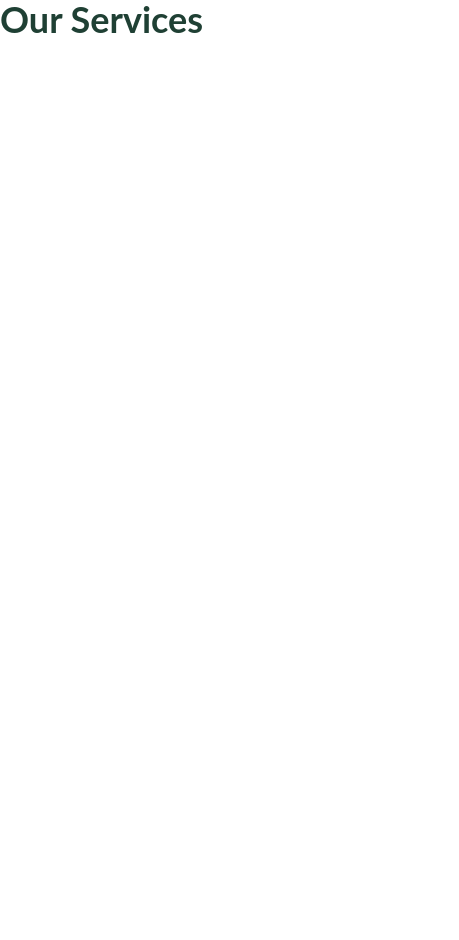
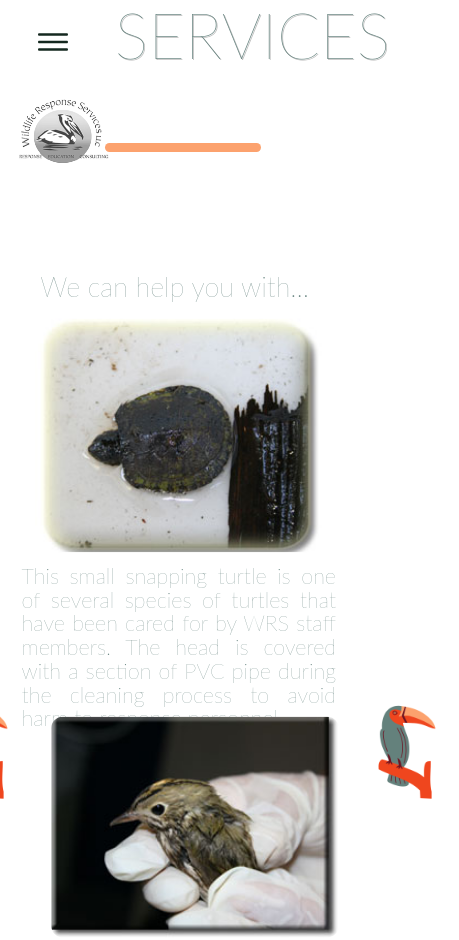
Before and after one commit to wilcodes/wildlife-response-services, a Gatsby site in the folder wildlife-response/: page /services in a window 390 px wide. Shown: the top 940 px of the page, 459 px wide, since content can reach past the window. Before the commit the page ends 844 px from the top, so only its background shows below. Built offline with nearby package versions, Linux system fonts and the light colour scheme; Gatsby itself is replaced by a stand-in of ours.

Commit message:
Working on the services page, layout for deskptop completed. needs work on media queries and the right information

```diff
--- a/wildlife-response/src/components/Home/NavBar/NavBar.js
+++ b/wildlife-response/src/components/Home/NavBar/NavBar.js
@@ -12,8 +12,10 @@ const NavBar = () =>{
 
     useEffect(()=>{
         window.addEventListener("resize", handleResize);
+        console.log("i am mounted")
         return ()=>{
             window.addEventListener("resize", handleResize);
+            console.log("i am unmounted")
         }
     },[handleResize]);
 let conditionalNav= null;
--- a/wildlife-response/src/components/layout.css
+++ b/wildlife-response/src/components/layout.css
@@ -18,7 +18,7 @@ body{
 }
 
 h1,
-h4{
+h4,h3{
   font-family: Lato;
   color: #1f4034;
   line-height: 1.1;
--- /dev/null
+++ b/wildlife-response/src/components/services/Services.js
@@ -0,0 +1,39 @@
+import React from "react";
+import Subtitle from "./Subtitle/Subtitle";
+import classes from "./Services.module.css";
+import image1 from "../../images/wildlife-about-1.jpg";
+import image2 from "../../images/wildlife-about-2.jpg";
+import image3 from "../../images/wildlife-about-3.jpg";
+import image4 from "../../images/bird.png"
+const Services =()=> {
+    return(
+        <section className={classes.section}>
+            <Subtitle/>
+            <h3 className={classes.textInt}> We can help you with... </h3>
+            <div className="container">
+                <div className="row" >
+                    <div className="col-sm" style={{textAlign:"justify"}}>
+                        <img src="image-1 " src={image1} className={classes.images} style={{marginLeft:"3em"}}/>
+                       <h3 className={classes.information}> This small snapping turtle is one of several species of turtles that have been cared for by WRS staff members.
+                           The head is covered with a section of PVC pipe during the cleaning process to avoid harm to response personnel.</h3>
+                    </div>
+                    <div className="col-sm" style={{textAlign:"center"}}>
+                        <img src="image-2 " src={image2} className={classes.images}/>
+                        <h3 className={classes.information}> Not a common species to be admitted to the rehabilitation center during an incident,
+                            this tiny ovenbird was found resting on a section of containment boom during a recent incident.
+                            Unfortunately its journey brought it down to regain some of its strength at a contaminated site during the winter migration.</h3>
+                    </div>
+                    <div className="col-sm" style={{textAlign:"center"}}>
+                        <img src="image-3 " src={image3} className={classes.images}/>
+                       <h3 className={classes.information}> This beautiful loon was found hauled out on a shoreline near a spill site with significant contaminate covering its entire body.
+                           The bird had apparently re-surfaced after a dive and encountered a pool of contained oil. Not able to fly, it was easy to capture once out of the water.
+                           </h3>
+                    </div>
+                </div>
+            </div>
+            <img src={image4} alt="icon" className={classes.footerImage}/>
+            <img src={image4} alt="icon" className={classes.footerImage2}/>
+        </section>
+    )
+};
+export default Services;
--- /dev/null
+++ b/wildlife-response/src/components/services/Services.module.css
@@ -0,0 +1,51 @@
+.section{
+    width: 100%;
+    height: 100vh;
+}
+.information {
+    margin-right:1.5em;
+    padding: 0.5em;
+    font-size: 1.2em;
+    font-family: Lato;
+    font-weight: lighter;
+    color:#64817d;
+    text-align: justify;
+    text-justify: inter-word;
+    padding: 1em;
+    padding-bottom: 0;
+    margin-bottom: 0;
+
+}
+.textInt{
+    margin-right:1.5em;
+    padding: 0.5em;
+    font-size: 1.5em;
+    font-family: Lato;
+    font-weight: lighter;
+    color:#64817d;
+    text-align: center;
+    padding: 1.2em;
+}
+.images:hover{
+    opacity: 1;
+    transform: scale(1.08);
+}
+.images {
+    width: 250px;
+    height: auto;
+    border-radius: 10px;
+    transform: scale(1.15);
+    transition: transform 0.7s, opacity0.5s;
+}
+.footerImage{
+    width: 100px;
+    position: absolute;
+    left: 92%;
+    bottom: 5%;
+}
+.footerImage2{
+    width: 100px;
+    position: absolute;
+    right: 92%;
+    bottom: 5%;
+}
--- /dev/null
+++ b/wildlife-response/src/components/services/Subtitle/Subtitle.js
@@ -0,0 +1,25 @@
+import React from "react";
+import logo from "../../../images/logo-dark-wildlife.png";
+import Sidebar from "../../sidebar/sidebar";
+import classes from "./Subtitle.module.css";
+import {Link} from "gatsby";
+
+const Subtitle =()=>{
+    const NavLink=(Link);
+    return(
+        <>
+            <ul className={classes.subtitle}>
+                <li> <Sidebar classname={classes.unique}/> </li>
+                <div>
+                    <li>  <h2>SERVICES</h2> </li>
+                    <span></span>
+                </div>
+
+                <li> <NavLink to="/"><img src={logo} alt="Wildlife response logo" className={classes.image}/></NavLink></li>
+            </ul>
+
+            </>
+    )
+};
+
+export default Subtitle;
--- /dev/null
+++ b/wildlife-response/src/components/services/Subtitle/Subtitle.module.css
@@ -0,0 +1,56 @@
+.subtitle{
+    padding: 0;
+    display: flex;
+    justify-content: space-between;
+    align-items: center;
+    flex-flow: row wrap;
+    text-decoration: none;
+    list-style-type: none;
+
+}
+h2{
+
+    font-size: 3.5em;
+    font-family: "Lato";
+    color: #64817d;
+    text-shadow: 1px 1px #b8b8b8;
+    margin-left: 0.5em;
+    font-weight: lighter;
+    text-transform: uppercase;
+
+}
+li{
+    flex: 0 0 auto;
+}
+span{
+    display:inline-block;
+    position: absolute;
+    align-items: center;
+    height: 9px;
+    width: 40%;
+    background: #fca26e;
+    border-radius: 9px;
+    opacity: 1;
+    top: 17%;
+    left: 27%;
+}
+
+
+@media only screen and (min-width: 350px) and (max-width: 700px){
+    .image{
+        width: 7em;
+        margin-bottom: 30%;
+    }
+}
+@media only screen and (min-width:700px) and (max-width: 1200px){
+    .image{
+        width: 8em;
+    }
+}
+@media only screen and (min-width: 1201px){
+    .image{
+        width: 9rem;
+        height: auto;
+    }
+
+}
--- a/wildlife-response/src/components/sidebar/sidebar.js
+++ b/wildlife-response/src/components/sidebar/sidebar.js
@@ -17,12 +17,7 @@ const Sidebar=()=>{
         marginRight:"20px"
     }}/>
     if(toggleSidebar===true){
-        navigation= <nav className={classes.itemsSidebar} >
-            <NavLink to='/services' className={classes.itemSidebar} >Services</NavLink>
-            <NavLink to='/mission' className={classes.itemSidebar}>Mission</NavLink>
-            <NavLink to='/about' className={classes.itemSidebar}>About</NavLink>
-            <NavLink to='/contact' className={classes.itemSidebar}>Contact us</NavLink>
-        </nav>
+
         icon= <IoMdClose className='icon-2' style={{
             position:"relative",
             top:"7px",
@@ -30,16 +25,22 @@ const Sidebar=()=>{
             color:"#14281f",
             marginRight:"20px"
         }}/>
+        navigation= <nav className={classes.itemsSidebar} >
+            <NavLink to='/services' className={classes.itemSidebar} >Services</NavLink>
+            <NavLink to='/mission' className={classes.itemSidebar}>Mission</NavLink>
+            <NavLink to='/about' className={classes.itemSidebar}>About</NavLink>
+            <NavLink to='/contact' className={classes.itemSidebar}>Contact</NavLink>
+        </nav>
+
 
     }
 
     return(
         <>
-            <div className={classes.navIcon} onClick={onToggle}>
+            <div className={classes.navIcon} onClick={onToggle} >
                 {icon}
+                {navigation}
             </div >
-             {navigation}
-
             </>
     )
 };
--- a/wildlife-response/src/components/sidebar/sidebar.module.css
+++ b/wildlife-response/src/components/sidebar/sidebar.module.css
@@ -8,12 +8,13 @@
     position: absolute;
     z-index: 1;
     margin-left: 30%;
+
 }
 .item-sidebar{
     flex: 0 0 auto;
     text-decoration: none;
     color: #1f4034;
-    padding: 0.1em;
+    padding: 0.3em;
 }
 
 .item-sidebar:hover{
@@ -38,9 +39,7 @@
     position: relative;
     margin-left: 85%;
     margin-top: 10%;
-
     cursor: pointer;
-
 }
 @media only screen and (min-width: 350px){
     .navIcon{
@@ -53,14 +52,17 @@
 }
 @media only screen and (min-width:700px){
     .navIcon{
-        margin-left: 80%;
+        margin-left:65%;
     }
     .items-sidebar{
-        font-size: 1.2em;
+        font-size: 1.1em;
         margin-left: 25%;
 
     }
 }
 @media only screen and (min-width: 1200px){
+.navIcon{
+    font-size: 1.1em;
+}
 
 }
--- a/wildlife-response/src/pages/services.js
+++ b/wildlife-response/src/pages/services.js
@@ -1,10 +1,10 @@
 import React from "react"
 import Layout from "../components/layout"
 import SEO from "../components/seo"
-
+import Services from "../components/services/Services";
 const services = () => (
     <Layout>
-        <h1> Our Services</h1>
+        <Services/>
     </Layout>
 
 )
```
